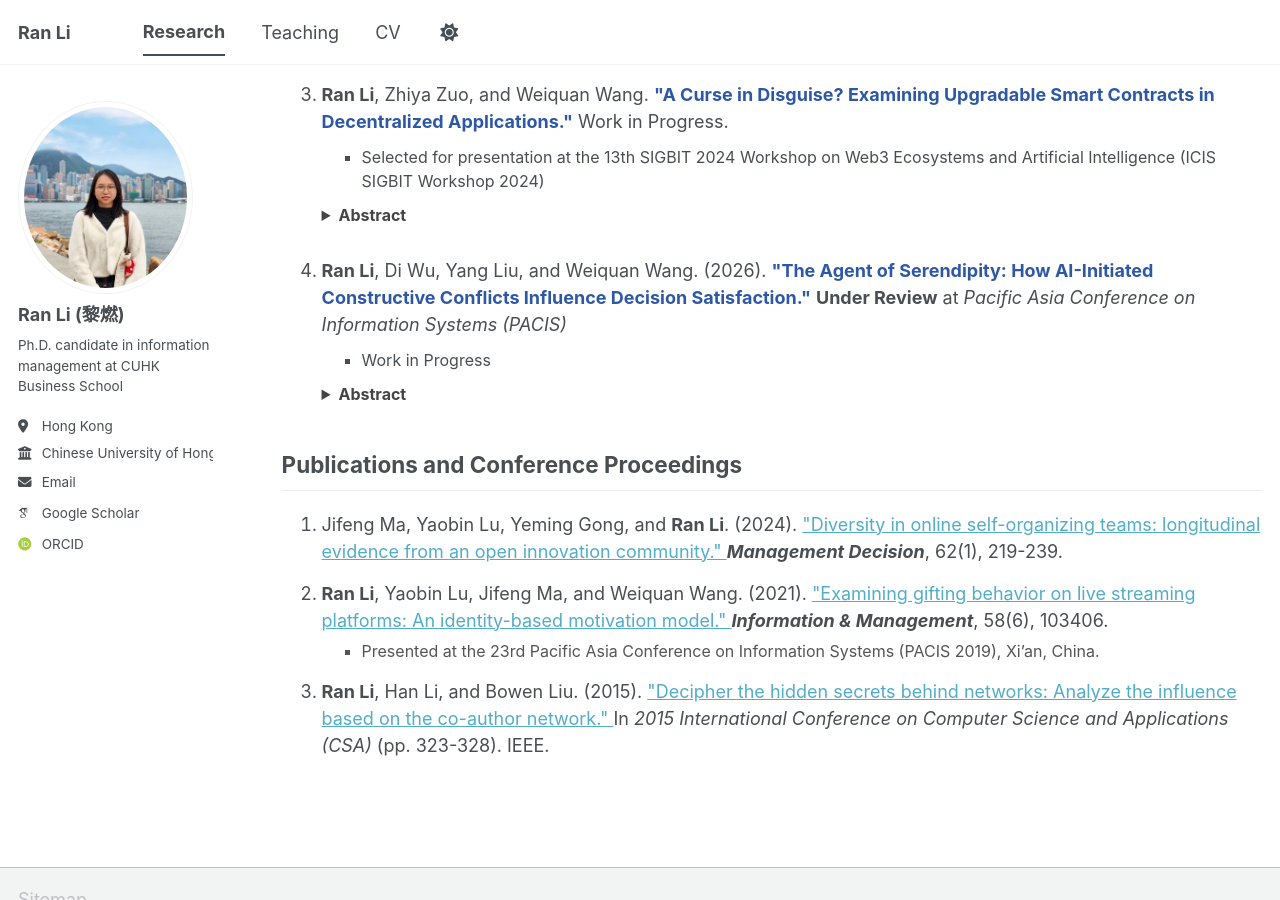
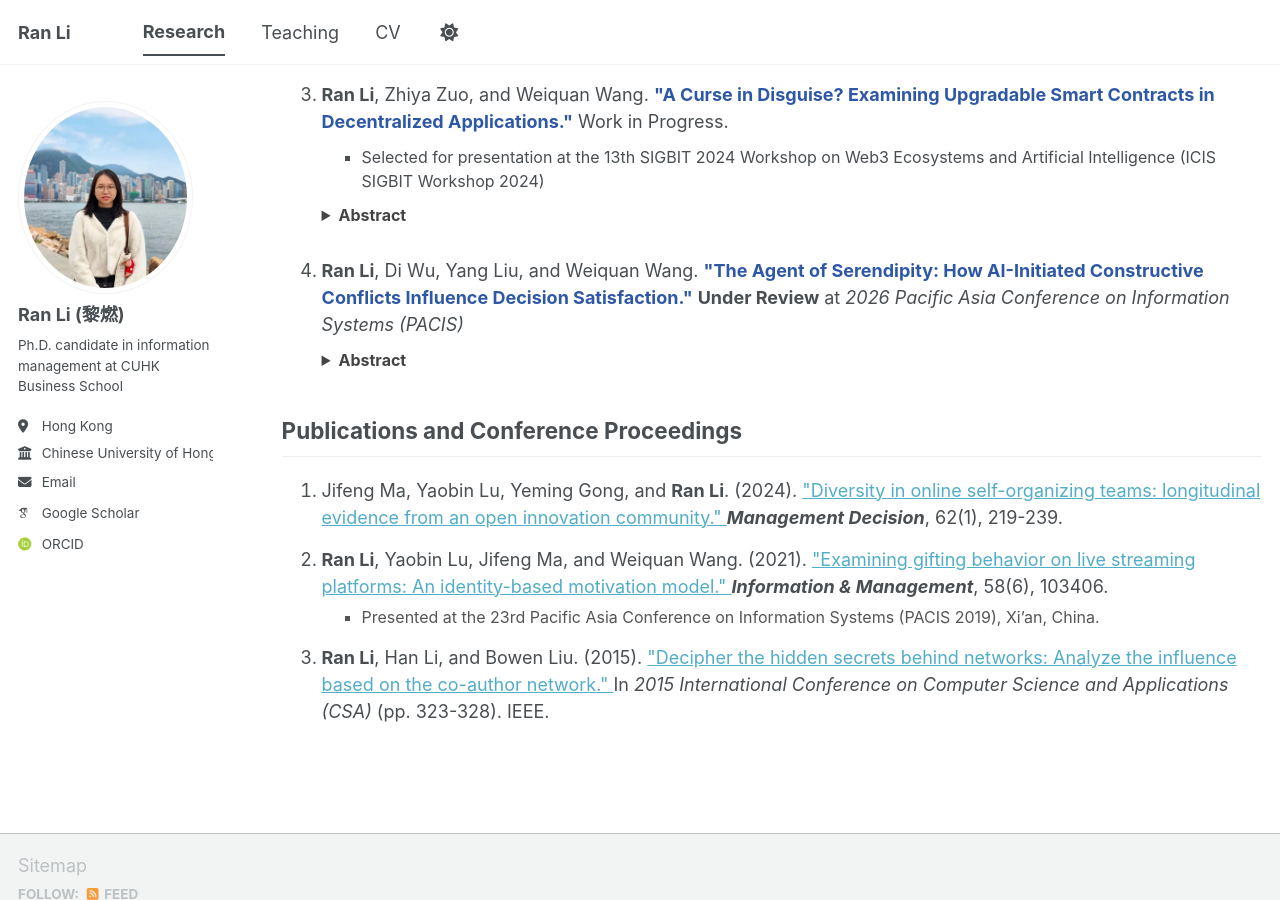
Before and after one commit to elaine-ran-li/elaine-ran-li.github.io, a Jekyll site: the page built from _pages/publications.html, in a window 1280 px wide and 900 px high, scrolled down 686 px. Built offline with Jekyll 4.4.1, drawn with Linux system fonts in a browser that asks for light colours; some web fonts are replaced; a script bundle is joined from its source files by our own code; library files that are not in the unit come from our copies.

Commit message:
Update publications.html

```diff
--- a/_pages/publications.html
+++ b/_pages/publications.html
@@ -100,13 +100,9 @@ author_profile: true
   </li>
 
   <li style="margin-bottom: 30px;">
-    <strong>Ran Li</strong>, Di Wu, Yang Liu, and Weiquan Wang. (2026).
+    <strong>Ran Li</strong>, Di Wu, Yang Liu, and Weiquan Wang.
     <span style="color: #2e58a6; font-weight: bold;">"The Agent of Serendipity: How AI-Initiated Constructive Conflicts Influence Decision Satisfaction."</span>
-    <strong>Under Review</strong> at <i>Pacific Asia Conference on Information Systems (PACIS)</i>
-
-    <ul style="list-style-type: square; margin-top: 10px; margin-bottom: 10px; font-size: 16px;">
-      <li>Work in Progress</li>
-    </ul>
+    <strong>Under Review</strong> at <i>2026 Pacific Asia Conference on Information Systems (PACIS)</i>
 
     <details style="cursor: pointer; margin-top: 10px;">
       <summary style="font-weight: bold; font-size: 16px; color: #444; outline: none;">
```
